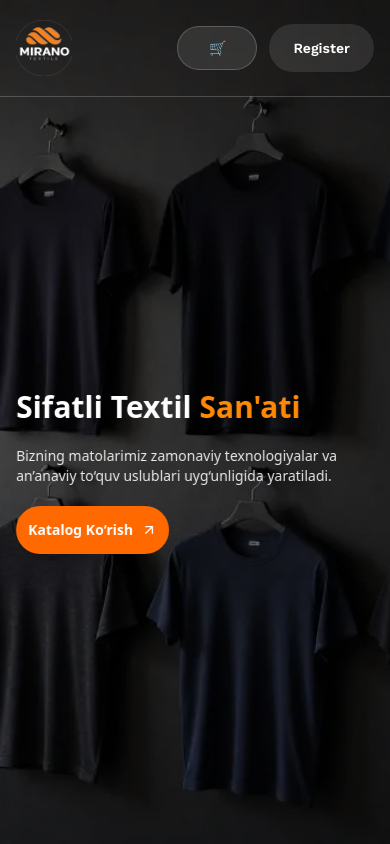
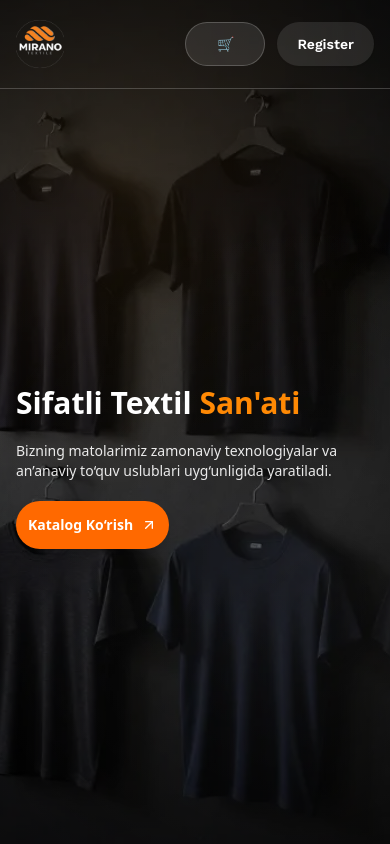
Before and after one commit to LatipovYusuf444/Mirano-Textile1, a React (Vite) app: page / in a window 390 px wide. Shown: the top 844 px of the page. Built offline with nearby package versions, Linux system fonts and the light colour scheme; no server answers.

Commit message:
responsiv boldi

```diff
--- a/src/components/layout/Navbar.tsx
+++ b/src/components/layout/Navbar.tsx
@@ -16,16 +16,31 @@ const Navbar = memo(({ onCartOpen }: { onCartOpen: () => void }) => {
   );
 
   return (
-    <div
-      className="relative min-h-screen w-full bg-cover bg-center bg-no-repeat flex flex-col will-change-transform"
-      style={{ backgroundImage: `url(${bgimage})` }}
-    >
-      {/* OVERLAY */}
-      <div className="absolute inset-0 bg-black/50 pointer-events-none" />
+    <div className="relative min-h-screen w-full overflow-hidden flex flex-col">
+      {/* ✅ Background image (responsiv) */}
+      <img
+        src={bgimage}
+        alt=""
+        aria-hidden="true"
+        className="
+          absolute inset-0 -z-10
+          h-full w-full object-cover
+          object-center
+          scale-[1.02]
+        "
+        loading="eager"
+        decoding="async"
+      />
+
+      {/* ✅ Overlay (telefonlarda kuchliroq, text aniq ko‘rinsin) */}
+      <div className="absolute inset-0 -z-10 bg-black/60 sm:bg-black/50 pointer-events-none" />
+      {/* ✅ Past-burchaklarda vignette: luxury ko‘rinish + o‘qilishi oson */}
+      <div className="absolute inset-0 -z-10 pointer-events-none [background:radial-gradient(circle_at_30%_20%,rgba(255,180,80,0.10),transparent_45%),radial-gradient(circle_at_80%_70%,rgba(255,255,255,0.06),transparent_55%)]" />
+      <div className="absolute inset-0 -z-10 pointer-events-none opacity-50 [background:radial-gradient(circle_at_center,transparent_35%,rgba(0,0,0,0.85))]" />
 
       {/* HEADER */}
       <header className="relative z-10 flex items-center justify-between px-4 md:px-10 py-5">
-        {/* LOGO */}
+        {/* LOGO (responsiv: tel kichik, desktop katta) */}
         <motion.img
           initial={{ opacity: 0 }}
           whileInView={{ opacity: 1 }}
@@ -33,8 +48,9 @@ const Navbar = memo(({ onCartOpen }: { onCartOpen: () => void }) => {
           transition={{ duration: 0.3 }}
           src={logo}
           alt="Mirano Logo"
-          className="w-14 h-14 md:w-20 md:h-20 object-contain"
+          className="w-12 h-12 sm:w-14 sm:h-14 md:w-20 md:h-20 object-contain"
           loading="lazy"
+          decoding="async"
         />
 
         <div className="flex items-center gap-3">
@@ -51,8 +67,6 @@ const Navbar = memo(({ onCartOpen }: { onCartOpen: () => void }) => {
             "
           >
             🛒
-
-            {/* ✅ count ishlatiladi — warning yo‘q */}
             {count > 0 && (
               <span
                 className="
@@ -71,12 +85,11 @@ const Navbar = memo(({ onCartOpen }: { onCartOpen: () => void }) => {
           </Button>
 
           {/* REGISTER */}
-          {/* ✅ route: /register bo‘lishi kerak */}
           <Link to="/register">
             <Button
               variant="outline"
               className="
-                h-12 px-6 md:px-10
+                h-11 sm:h-12 px-5 sm:px-6 md:px-10
                 text-sm md:text-lg font-semibold
                 text-white bg-white/10 border-white/30
                 hover:bg-orange-500 hover:border-orange-500
@@ -98,7 +111,7 @@ const Navbar = memo(({ onCartOpen }: { onCartOpen: () => void }) => {
           whileInView={{ opacity: 1, x: 0 }}
           viewport={{ once: true }}
           transition={{ duration: 0.4, ease: "easeOut" }}
-          className="px-4 md:px-16 max-w-3xl space-y-5 will-change-transform"
+          className="px-4 md:px-16 max-w-3xl space-y-5"
         >
           <h1 className="font-extrabold text-white text-3xl sm:text-4xl md:text-6xl leading-tight">
             Sifatli Textil
```
